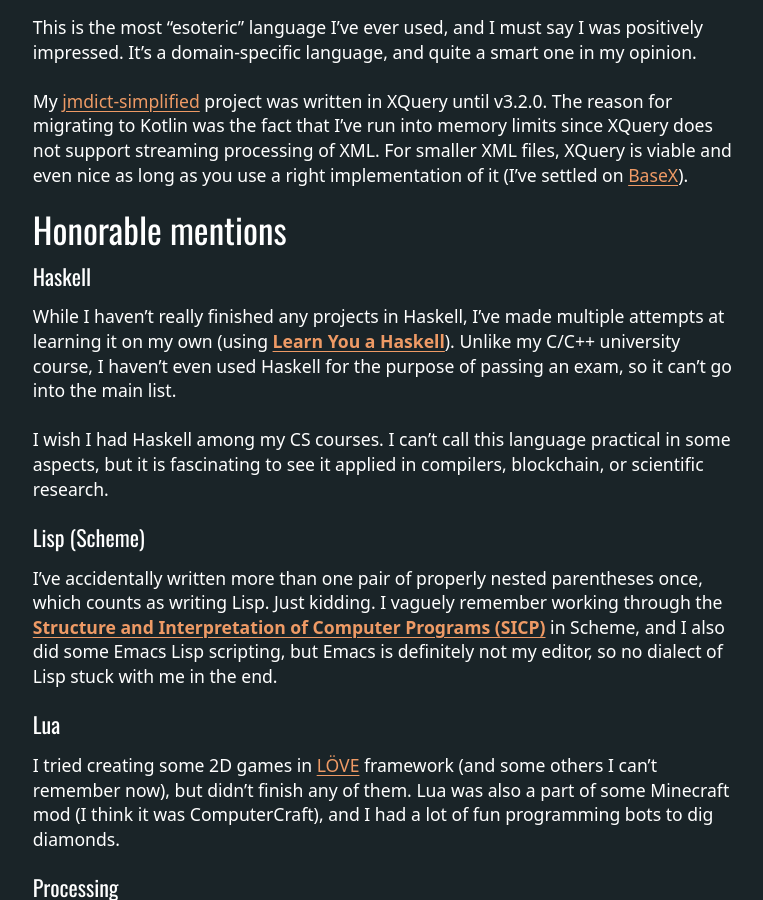
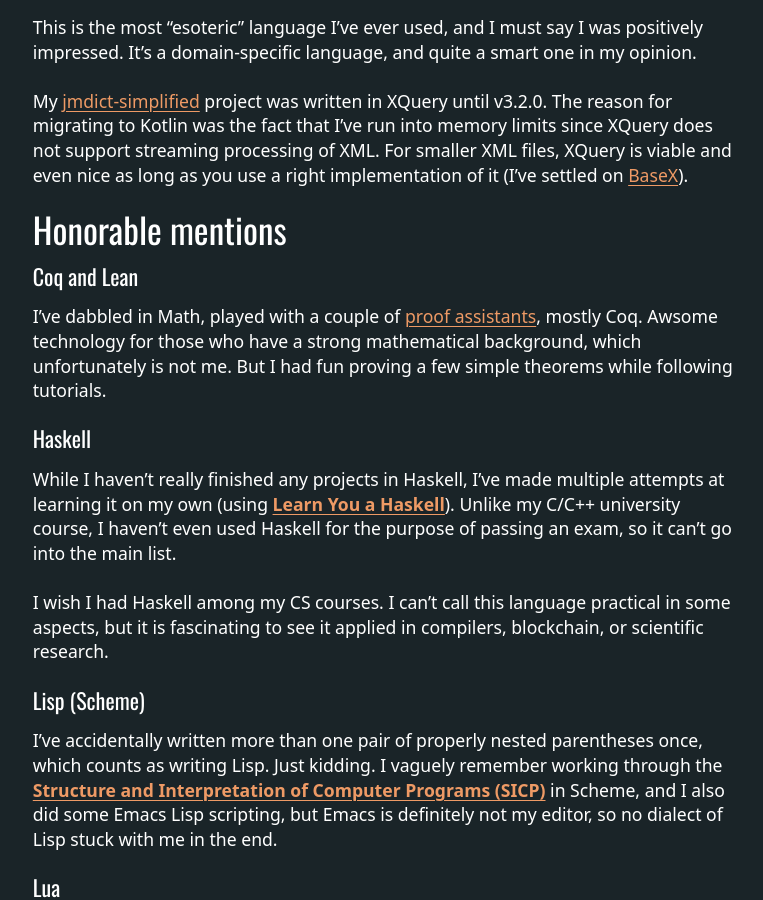
Before and after one commit to scriptin/scriptin.github.io, a Jekyll site: the page built from _posts/2024-10-31-programming-languages-i-used.md, in a window 1280 px wide and 900 px high, scrolled down 4257 px. Shown: the whole window, without its empty margins (255-1018 px from the left). Built offline with Jekyll 4.4.1, drawn with Linux system fonts in a browser that asks for light colours.

Commit message:
Add a honorable mention of Coq and Lean

```diff
--- a/_posts/2024-10-31-programming-languages-i-used.md
+++ b/_posts/2024-10-31-programming-languages-i-used.md
@@ -115,6 +115,10 @@
 
 ## Honorable mentions
 
+### Coq and Lean
+
+I've dabbled in Math, played with a couple of [proof assistants](https://en.wikipedia.org/wiki/Proof_assistant), mostly Coq. Awsome technology for those who have a strong mathematical background, which unfortunately is not me. But I had fun proving a few simple theorems while following tutorials.
+
 ### Haskell
 
 While I haven't really finished any projects in Haskell, I've made multiple attempts at learning it on my own (using **[Learn You a Haskell](https://learnyouahaskell.com/)**). Unlike my C/C++ university course, I haven't even used Haskell for the purpose of passing an exam, so it can't go into the main list.
```
